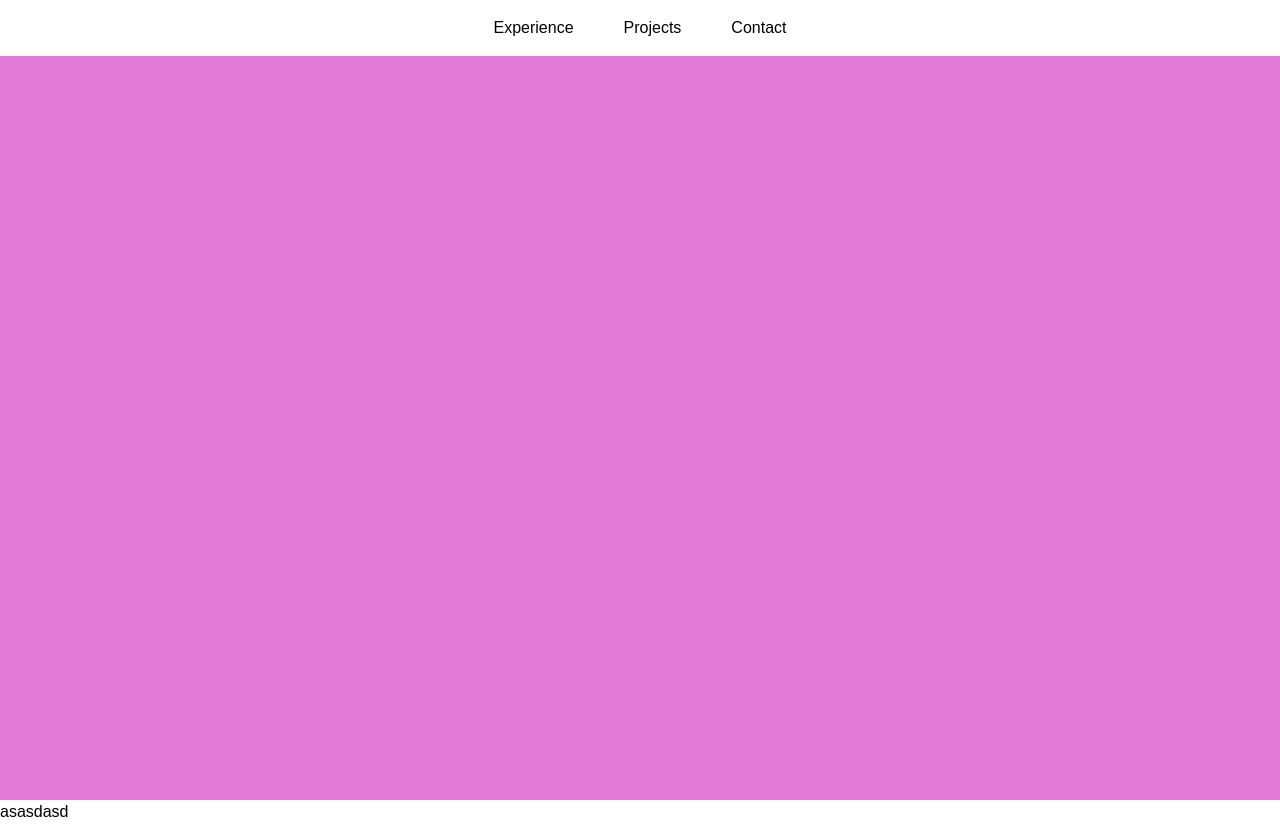
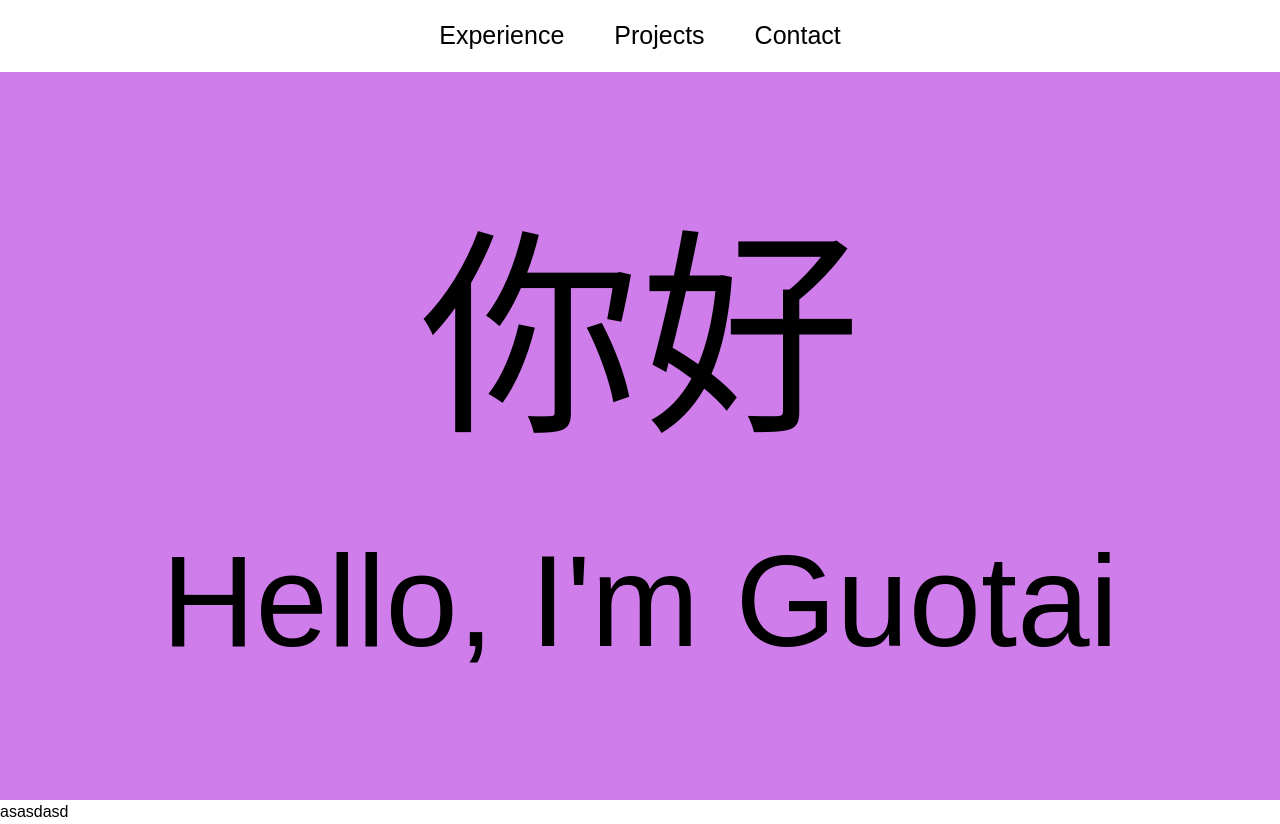
Before and after one commit to Guotai812/personal-site, a Next.js app: page / in a window 1280 px wide. Built offline with nearby package versions, Linux system fonts and the light colour scheme.

Commit message:
optimize layout of introduction page

```diff
--- a/app/globals.css
+++ b/app/globals.css
@@ -84,6 +84,6 @@ html, body {
 .headContainer {
   display: flex;
   flex-direction: column;
-  height: 100vh;       /* fills the viewport */
+  height: 100vh;
   overflow: hidden;
 }
--- a/components/IntroPage.js
+++ b/components/IntroPage.js
@@ -3,7 +3,8 @@ import classes from "./IntroPage.module.css";
 export default function IntroPage() {
     return (
         <div className={classes.main}>
-
+            <p className={classes.top}>你好</p>
+            <p className={classes.bottom}>Hello, I'm Guotai</p>
         </div>
     );
 }
--- a/components/IntroPage.module.css
+++ b/components/IntroPage.module.css
@@ -1,6 +1,21 @@
 .main {
-    flex: 1;              /* takes remaining 80% */
+    flex: 1;
     padding: 1rem;
-    overflow-y: auto;     /* if hero content is tall, it scrolls here */
-    background: rgb(227, 122, 215);
+    overflow-y: auto;
+    background: rgb(207, 125, 234);
+    display: flex;
+    flex-direction: column;
+    justify-content: center;
+    align-items: center;
 }
+
+.top {
+    font-size: 220px;
+    color: black;
+    text-align: center;
+}
+
+.bottom {
+    font-size: 130px;
+    text-align: center;
+}
--- a/components/NavBar.module.css
+++ b/components/NavBar.module.css
@@ -1,11 +1,12 @@
 .nav {
-      flex: 0 0 7%;        /* fixed at 20% of viewport */
+      flex: 0 0 9%;        /* fixed at 20% of viewport */
       background: #333;
       color: black;
       display: flex;
       align-items: center;
       padding: 0 1rem;
       background-color: white;
+      font-size: 25px;
 }
 
 
```
